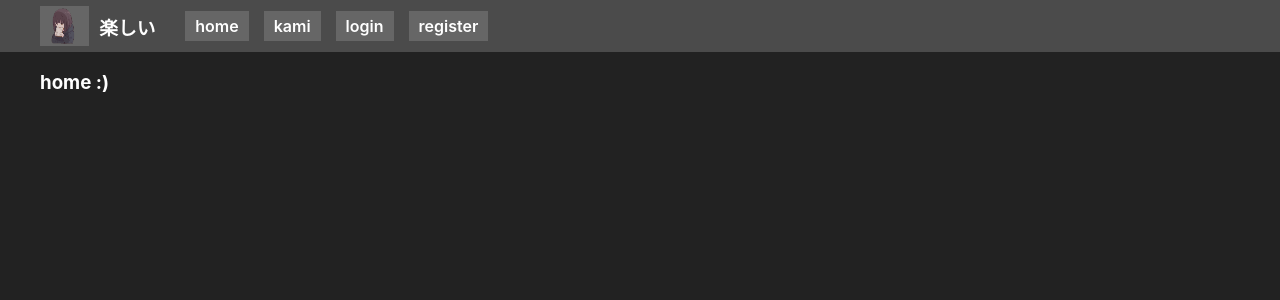
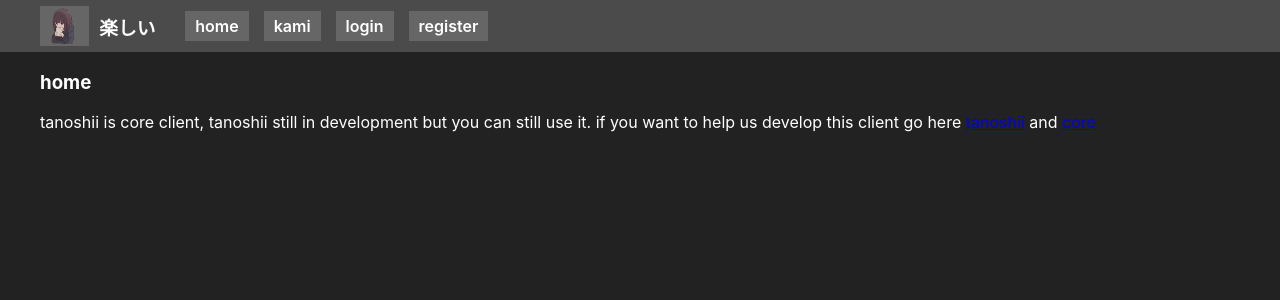
Before and after one commit to ba-ka/t, a React (Create React App) app: page / in a window 1280 px wide. Shown: the top 300 px of the page. Built offline with nearby package versions, Linux system fonts and the light colour scheme.

Commit message:
add description

```diff
--- a/src/page/home.tsx
+++ b/src/page/home.tsx
@@ -11,7 +11,8 @@ class Home extends React.Component<PropInterface, StateInterface> {
     render() {
         return (
             <div>
-                <h3>home :)</h3>
+                <h3>home</h3>
+                <p>tanoshii is core client, tanoshii still in development but you can still use it. if you want to help us develop this client go here <a href="https://github.com/ba-ka/t" target="_blank">tanoshii</a> and <a href="https://github.com/ba-ka/c" target="_blank">core</a></p>
             </div>
         )
     }
```
